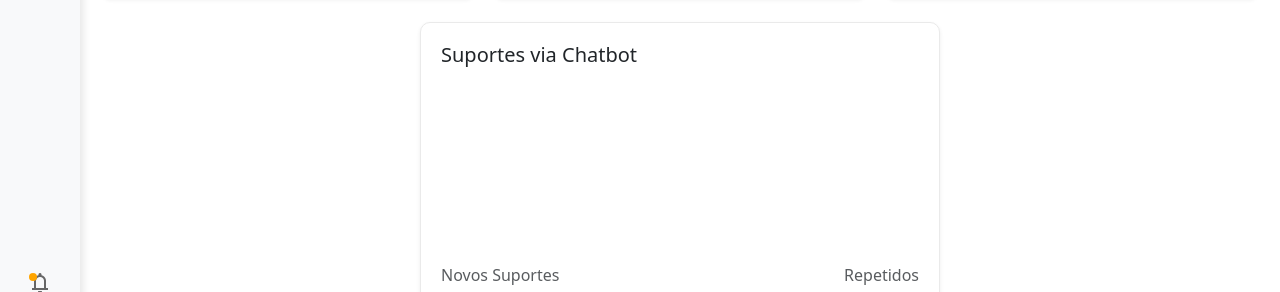
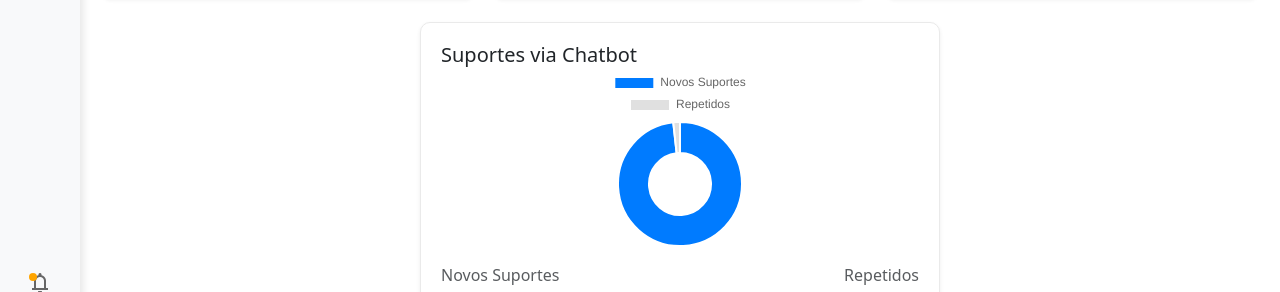
Before and after one commit to pivetoo/ecommerce-faculdade, a Vue app in the folder Ecommerce.Frontend/: page /dashboard in a window 1280 px wide. Shown: the part 660-952 px from the top of the page. Built offline with nearby package versions, Linux system fonts and the light colour scheme.

Commit message:
grafico da homepage

```diff
--- a/Ecommerce.Frontend/src/views/Homepage.vue
+++ b/Ecommerce.Frontend/src/views/Homepage.vue
@@ -84,6 +84,7 @@
         <div class="card-body">
           <h5 class="card-title">Suportes via Chatbot</h5>
           <div class="chart-container">
+            <DoughnutChart />
           </div>
           <div class="d-flex justify-content-between mt-3">
             <span class="text-muted">Novos Suportes</span>
@@ -101,11 +102,14 @@
 
 <script>
 import Sidebar from '@/components/Sidebar.vue';
+import DoughnutChart from '@/components/DoughnutChart.vue';
+import ChatbotWidget from '@/components/ChatbotWidget.vue';
 
 export default {
   name: "HomePage",
   components: {
     Sidebar,
+    DoughnutChart,
   },
   data() {
     return {
```
